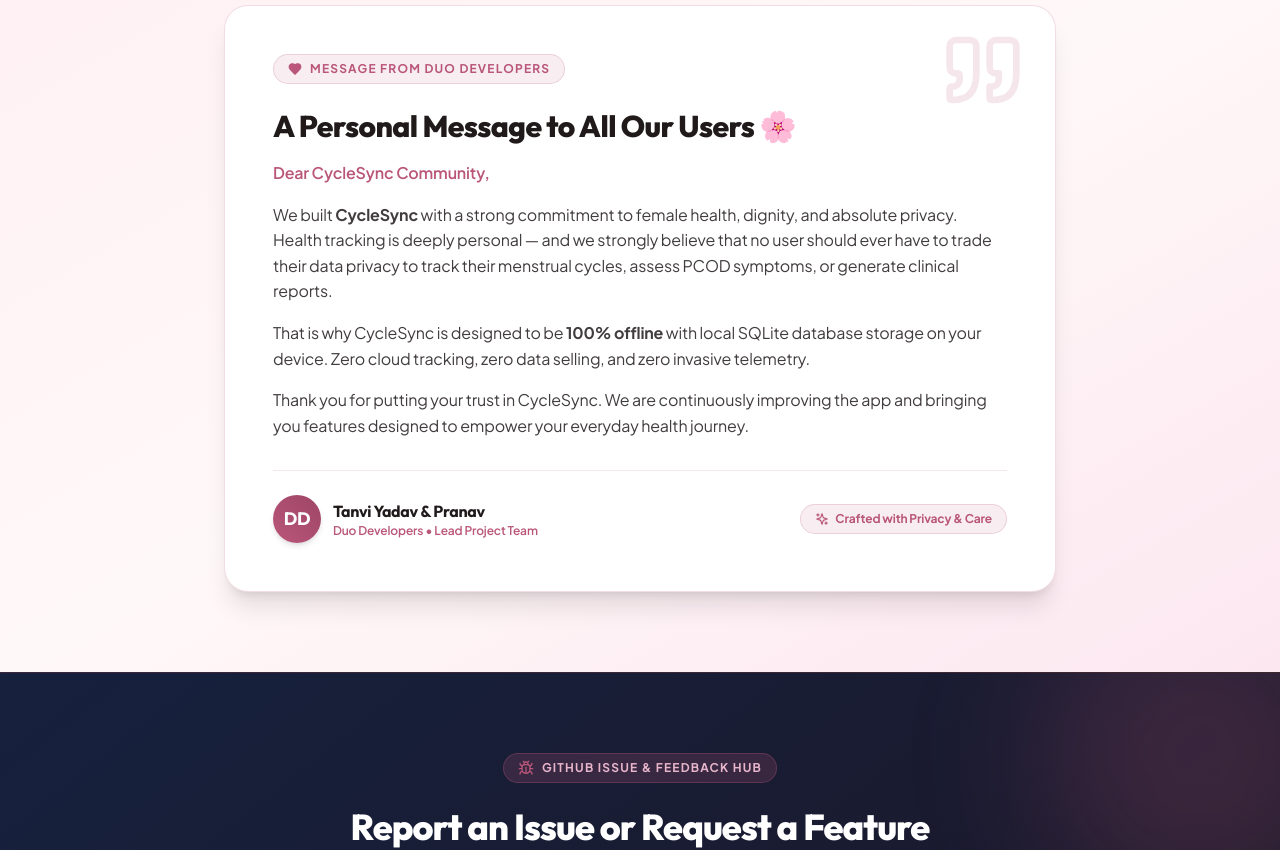
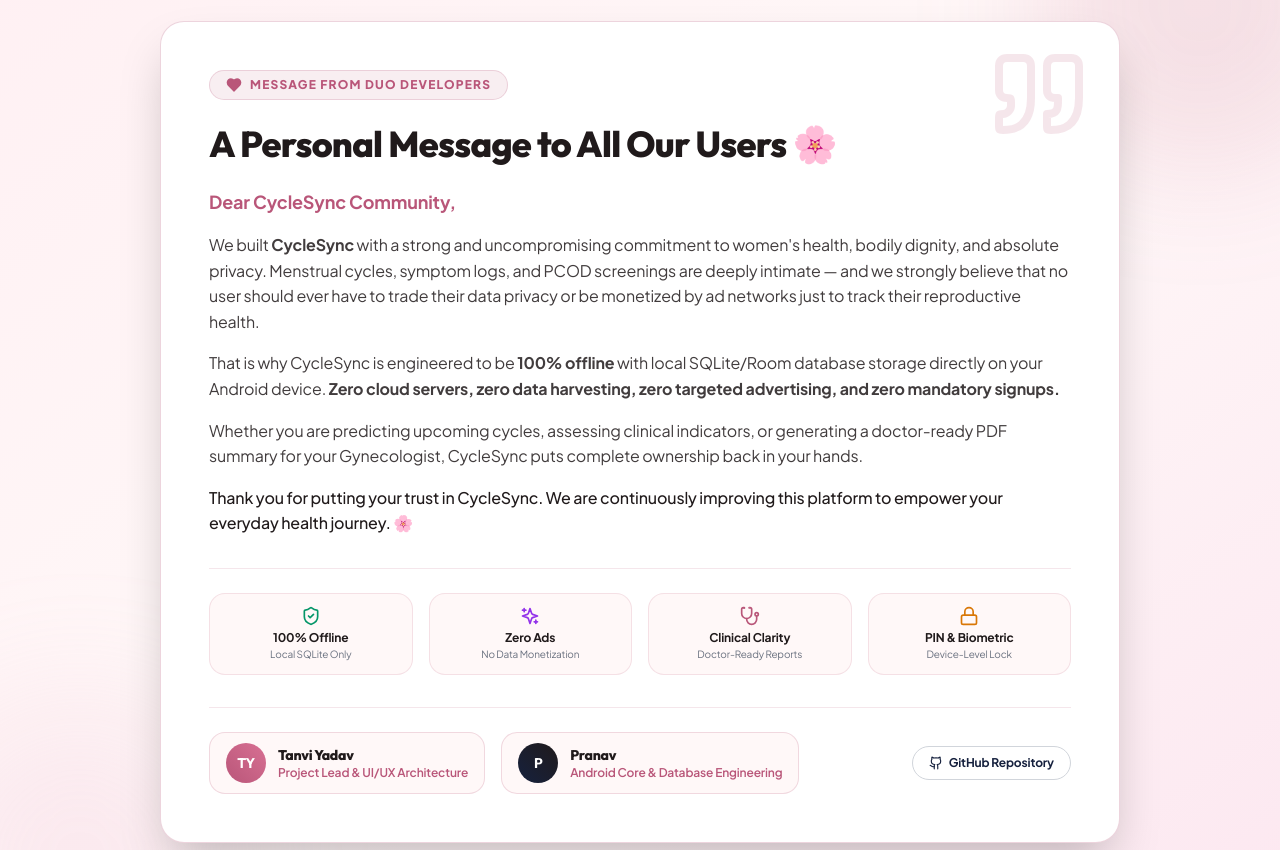
Before and after one commit to ITSTANVI28/PeriodTracker-Web, a React (Vite) app: page / in a window 1280 px wide. Shown: the part 10520-11370 px from the top of the page. Built offline with nearby package versions, Linux system fonts and the light colour scheme; the HTML template or start-up script is replaced by a standard one.

Commit message:
feat: upgrade Message from Duo Developers section with rich multi-lingual notes and vision pillars

```diff
--- a/src/components/LandingPage.tsx
+++ b/src/components/LandingPage.tsx
@@ -2041,51 +2041,149 @@
       </section>
 
       {/* Special Message from Duo Developers */}
-      <section id="team-note" className="py-20 bg-gradient-to-br from-[#FFF0F3] via-[#FFF8F8] to-[#FCE7F0] border-t border-[#B95679]/20 relative overflow-hidden">
-        <div className="max-w-4xl mx-auto px-4 sm:px-6 lg:px-8 relative z-10">
-          <div className="bg-white rounded-3xl p-8 sm:p-12 shadow-xl border border-[#B95679]/20 relative">
+      <section id="team-note" className="py-16 sm:py-24 bg-gradient-to-br from-[#FFF0F3] via-[#FFF8F8] to-[#FCE7F0] border-t border-[#B95679]/20 relative overflow-hidden">
+        {/* Decorative background blurs */}
+        <div className="absolute top-0 right-0 -mr-20 -mt-20 w-80 h-80 bg-[#B95679]/15 rounded-full blur-3xl pointer-events-none"></div>
+        <div className="absolute bottom-0 left-0 -ml-20 -mb-20 w-80 h-80 bg-[#E8B6CB]/20 rounded-full blur-3xl pointer-events-none"></div>
+
+        <div className="max-w-5xl mx-auto px-3 sm:px-6 lg:px-8 relative z-10">
+          <div className="bg-white rounded-3xl p-6 sm:p-12 shadow-2xl border border-[#B95679]/25 relative">
             <div className="absolute top-6 right-8 text-[#B95679]/15 pointer-events-none hidden sm:block">
-              <Quote className="w-20 h-20" />
-            </div>
-
-            <div className="inline-flex items-center gap-2 px-3.5 py-1.5 rounded-full bg-[#B95679]/10 text-[#B95679] border border-[#B95679]/20 text-xs font-bold uppercase tracking-widest mb-6">
-              <Heart className="w-3.5 h-3.5 fill-[#B95679]" /> Message from Duo Developers
-            </div>
-
-            <h3 className="text-2xl sm:text-3xl font-extrabold font-display text-[#201A1B] leading-tight mb-4">
-              A Personal Message to All Our Users 🌸
+              <Quote className="w-24 h-24" />
+            </div>
+
+            {/* Badge Header */}
+            <div className="inline-flex items-center gap-2 px-4 py-1.5 rounded-full bg-[#B95679]/10 text-[#B95679] border border-[#B95679]/20 text-xs font-extrabold uppercase tracking-widest mb-6 shadow-xs">
+              <Heart className="w-4 h-4 fill-[#B95679]" /> Message from Duo Developers
+            </div>
+
+            {/* Dynamic Multi-Lingual Heading */}
+            <h3 className="text-2xl sm:text-4xl font-extrabold font-display text-[#201A1B] leading-tight mb-6">
+              {selectedLang === 'mr' && "Duo Developers कडून आमच्या युजर्ससाठी खास संदेश 🌸"}
+              {selectedLang === 'hi' && "Duo Developers की ओर से सभी उपयोगकर्ताओं के लिए विशेष संदेश 🌸"}
+              {selectedLang === 'en' && "A Personal Message to All Our Users 🌸"}
             </h3>
 
+            {/* Dynamic Message Body */}
+            {selectedLang === 'mr' ? (
               <div className="space-y-4 text-sm sm:text-base text-[#201A1B]/85 leading-relaxed font-sans">
-              <p className="font-semibold text-[#B95679]">
+                <p className="font-bold text-[#B95679] text-base sm:text-lg">
+                  प्रिय CycleSync परिवारास सप्रेम नमस्कार,
+                </p>
+                <p>
+                  आम्ही — <strong>तन्वी यादव</strong> आणि <strong>प्रणव</strong> (Duo Developers) — हे ॲप एकाच मुख्य प्रेरणेतून तयार केले: <strong>महिलांचे आरोग्य, प्रतिष्ठा आणि वैयक्तिक गोपनीयतेचे (100% Privacy) सर्वोच्च रक्षण करणे.</strong>
+                </p>
+                <p>
+                  मासिक पाळी, ओव्ह्युलेशन सायकल आणि PCOD सारख्या लक्षणांची नोंद ही प्रत्येक महिलेसाठी अतिशय खाजगी आणि संवेदनशील बाब आहे. यासाठी कोणत्याही युजरला तिचा वैयक्तिक आरोग्य डेटा क्लाऊड सर्व्हर्सवर विकावा किंवा जाहिरात कंपन्यांशी शेअर करावा लागू नये, यावर आमचा ठाम विश्वास आहे.
+                </p>
+                <p>
+                  म्हणूनच <strong>CycleSync</strong> हे पूर्णपणे <strong>100% Offline</strong> आर्किटेक्चरवर डिझाइन केले आहे. तुमचा सर्व डेटा फक्त आणि फक्त तुमच्या फोनच्या स्थानिक SQLite/Room डेटाबेसमध्ये सुरक्षित राहतो. यात <strong>कोणतेही क्लाऊड ट्रॅकिंग नाही, कोणतीही जाहिरात नाही, आणि अकाउंट बनवण्याची सक्ती नाही.</strong>
+                </p>
+                <p className="font-medium text-[#201A1B]">
+                  आमच्यावर दाखवलेल्या विश्वासाबद्दल धन्यवाद! आम्ही सतत CycleSync मध्ये अधिक प्रगत, सुरक्षित आणि उपयुक्त आरोग्य फीचर्स आणत राहू. 🌸
+                </p>
+              </div>
+            ) : selectedLang === 'hi' ? (
+              <div className="space-y-4 text-sm sm:text-base text-[#201A1B]/85 leading-relaxed font-sans">
+                <p className="font-bold text-[#B95679] text-base sm:text-lg">
+                  प्रिय CycleSync समुदाय,
+                </p>
+                <p>
+                  हमने — <strong>तन्वी यादव</strong> और <strong>प्रणव</strong> (Duo Developers) — इस ऐप का निर्माण महिलाओं के स्वास्थ्य, सम्मान और १००% गोपनीयता के संरक्षण हेतु किया है।
+                </p>
+                <p>
+                  मासिक धर्म और स्वास्थ्य की जानकारी अत्यंत व्यक्तिगत होती है। हमारा दृढ़ विश्वास है कि पीरियड्स व PCOD ट्रैकिंग के लिए किसी को भी अपना डेटा किसी क्लाउड या विज्ञापन कंपनियों को साझा नहीं करना चाहिए।
+                </p>
+                <p>
+                  इसीलिए <strong>CycleSync</strong> पूर्णतः <strong>100% Offline</strong> काम करता है। आपका डेटा केवल आपके फोन के सुरक्षित SQLite/Room स्टोरेज में रहता है — <strong>शून्य क्लाउड डेटा, शून्य विज्ञापन, और शून्य ट्रैकिंग!</strong>
+                </p>
+                <p className="font-medium text-[#201A1B]">
+                  CycleSync पर अपना विश्वास बनाए रखने के लिए धन्यवाद। हम इसे निरंतर बेहतर बनाने के लिए समर्पित हैं। 🌸
+                </p>
+              </div>
+            ) : (
+              <div className="space-y-4 text-sm sm:text-base text-[#201A1B]/85 leading-relaxed font-sans">
+                <p className="font-bold text-[#B95679] text-base sm:text-lg">
                   Dear CycleSync Community,
                 </p>
                 <p>
-                We built <strong>CycleSync</strong> with a strong commitment to female health, dignity, and absolute privacy. Health tracking is deeply personal — and we strongly believe that no user should ever have to trade their data privacy to track their menstrual cycles, assess PCOD symptoms, or generate clinical reports.
+                  We built <strong>CycleSync</strong> with a strong and uncompromising commitment to women's health, bodily dignity, and absolute privacy. Menstrual cycles, symptom logs, and PCOD screenings are deeply intimate — and we strongly believe that no user should ever have to trade their data privacy or be monetized by ad networks just to track their reproductive health.
                 </p>
                 <p>
-                That is why CycleSync is designed to be <strong>100% offline</strong> with local SQLite database storage on your device. Zero cloud tracking, zero data selling, and zero invasive telemetry.
+                  That is why CycleSync is engineered to be <strong>100% offline</strong> with local SQLite/Room database storage directly on your Android device. <strong>Zero cloud servers, zero data harvesting, zero targeted advertising, and zero mandatory signups.</strong>
                 </p>
                 <p>
-                Thank you for putting your trust in CycleSync. We are continuously improving the app and bringing you features designed to empower your everyday health journey.
-              </p>
-            </div>
-
-            <div className="mt-8 pt-6 border-t border-[#B95679]/15 flex flex-col sm:flex-row items-start sm:items-center justify-between gap-4">
-              <div className="flex items-center gap-3">
-                <div className="w-12 h-12 rounded-full bg-gradient-to-tr from-[#B95679] to-[#9E4566] flex items-center justify-center text-white font-bold font-display text-lg shadow-md shrink-0">
-                  DD
+                  Whether you are predicting upcoming cycles, assessing clinical indicators, or generating a doctor-ready PDF summary for your Gynecologist, CycleSync puts complete ownership back in your hands.
+                </p>
+                <p className="font-medium text-[#201A1B]">
+                  Thank you for putting your trust in CycleSync. We are continuously improving this platform to empower your everyday health journey. 🌸
+                </p>
+              </div>
+            )}
+
+            {/* 4 Core Vision Pillars */}
+            <div className="mt-8 pt-6 border-t border-[#B95679]/15 grid grid-cols-2 sm:grid-cols-4 gap-3 sm:gap-4">
+              <div className="p-3 bg-[#FFF8F8] rounded-2xl border border-[#B95679]/15 text-center">
+                <ShieldCheck className="w-5 h-5 text-emerald-600 mx-auto mb-1" />
+                <span className="text-xs font-bold text-[#201A1B] block">100% Offline</span>
+                <span className="text-[10px] text-gray-500 block">Local SQLite Only</span>
+              </div>
+
+              <div className="p-3 bg-[#FFF8F8] rounded-2xl border border-[#B95679]/15 text-center">
+                <Sparkles className="w-5 h-5 text-purple-600 mx-auto mb-1" />
+                <span className="text-xs font-bold text-[#201A1B] block">Zero Ads</span>
+                <span className="text-[10px] text-gray-500 block">No Data Monetization</span>
+              </div>
+
+              <div className="p-3 bg-[#FFF8F8] rounded-2xl border border-[#B95679]/15 text-center">
+                <Stethoscope className="w-5 h-5 text-[#B95679] mx-auto mb-1" />
+                <span className="text-xs font-bold text-[#201A1B] block">Clinical Clarity</span>
+                <span className="text-[10px] text-gray-500 block">Doctor-Ready Reports</span>
+              </div>
+
+              <div className="p-3 bg-[#FFF8F8] rounded-2xl border border-[#B95679]/15 text-center">
+                <Lock className="w-5 h-5 text-amber-600 mx-auto mb-1" />
+                <span className="text-xs font-bold text-[#201A1B] block">PIN & Biometric</span>
+                <span className="text-[10px] text-gray-500 block">Device-Level Lock</span>
+              </div>
+            </div>
+
+            {/* Team Signatures & Developer Cards */}
+            <div className="mt-8 pt-6 border-t border-[#B95679]/15 flex flex-col md:flex-row items-start md:items-center justify-between gap-6">
+              <div className="flex flex-wrap items-center gap-4">
+                {/* Tanvi Yadav */}
+                <div className="flex items-center gap-3 bg-[#FFF8F8] px-4 py-2.5 rounded-2xl border border-[#B95679]/20 shadow-xs">
+                  <div className="w-10 h-10 rounded-full bg-gradient-to-tr from-[#B95679] to-[#D87093] flex items-center justify-center text-white font-bold font-display text-sm shadow-xs shrink-0">
+                    TY
                   </div>
                   <div>
-                  <h4 className="font-bold text-[#201A1B] text-sm sm:text-base">Tanvi Yadav & Pranav</h4>
-                  <p className="text-xs text-[#B95679] font-semibold">Duo Developers • Lead Project Team</p>
+                    <h4 className="font-extrabold text-[#201A1B] text-xs sm:text-sm">Tanvi Yadav</h4>
+                    <p className="text-[10px] sm:text-xs text-[#B95679] font-semibold">Project Lead & UI/UX Architecture</p>
+                  </div>
+                </div>
+
+                {/* Pranav */}
+                <div className="flex items-center gap-3 bg-[#FFF8F8] px-4 py-2.5 rounded-2xl border border-[#B95679]/20 shadow-xs">
+                  <div className="w-10 h-10 rounded-full bg-gradient-to-tr from-[#16213E] to-[#201A1B] flex items-center justify-center text-white font-bold font-display text-sm shadow-xs shrink-0">
+                    P
+                  </div>
+                  <div>
+                    <h4 className="font-extrabold text-[#201A1B] text-xs sm:text-sm">Pranav</h4>
+                    <p className="text-[10px] sm:text-xs text-[#B95679] font-semibold">Android Core & Database Engineering</p>
+                  </div>
                 </div>
               </div>
 
               <div className="flex items-center gap-2">
-                <span className="text-xs bg-[#B95679]/10 text-[#B95679] px-3.5 py-1.5 rounded-full font-bold border border-[#B95679]/20 flex items-center gap-1.5">
-                  <Sparkles className="w-3.5 h-3.5" /> Crafted with Privacy & Care
-                </span>
+                <a
+                  href={GITHUB_REPO_URL}
+                  target="_blank"
+                  rel="noreferrer"
+                  className="text-xs bg-white hover:bg-gray-50 text-[#16213E] px-4 py-2 rounded-full font-bold border border-gray-300 shadow-xs flex items-center gap-1.5 transition-all hover:scale-105 active:scale-95"
+                >
+                  <Github className="w-3.5 h-3.5" />
+                  <span>GitHub Repository</span>
+                </a>
               </div>
             </div>
           </div>
```
Lines whose indentation alone changed are shown as unchanged.
